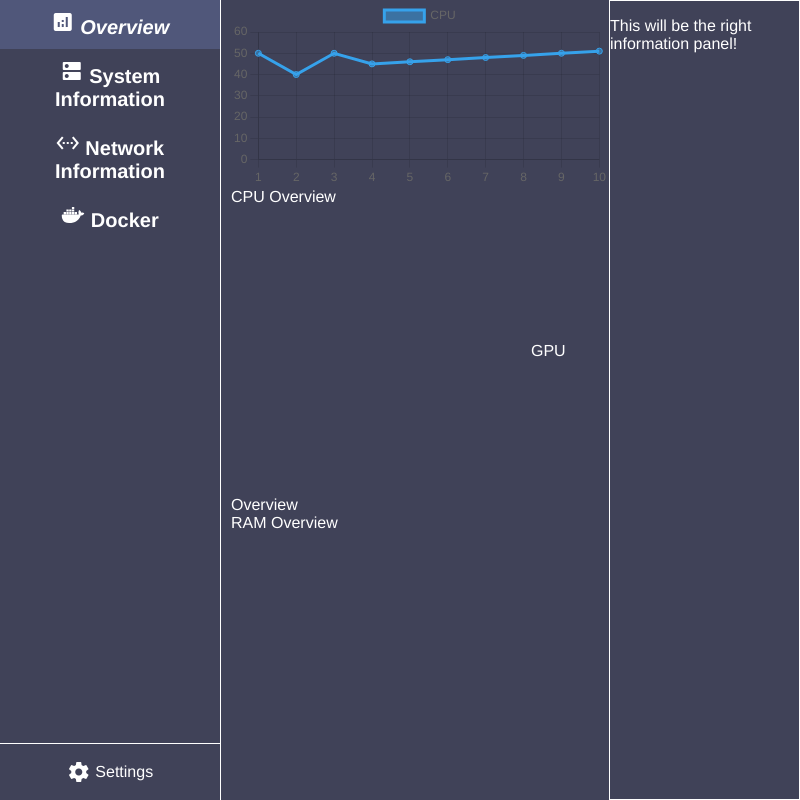
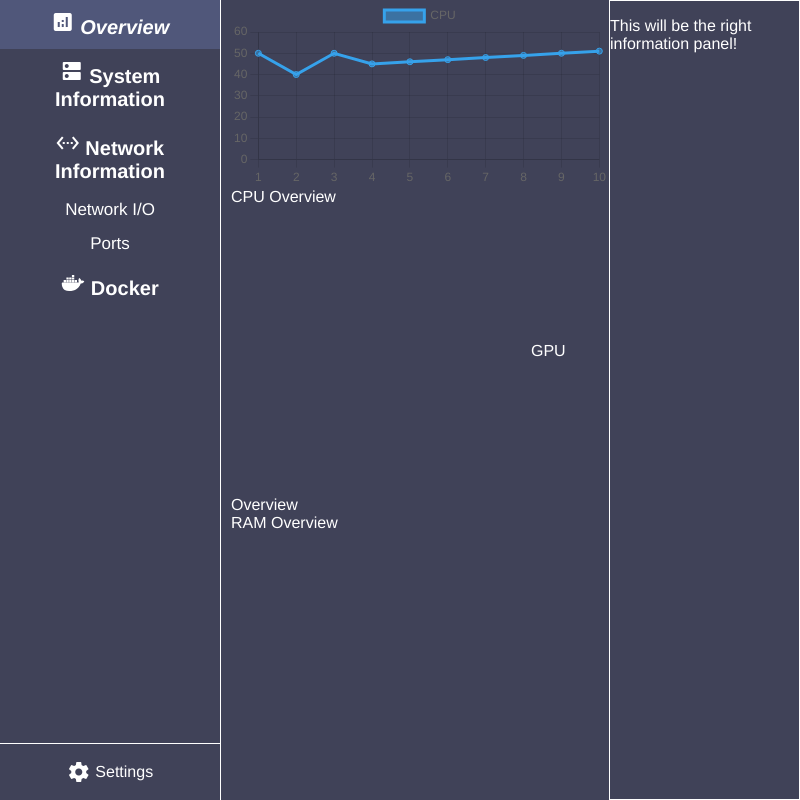
Before and after one commit to alicethefemme/nea-client, an Electron app: page index.html in a window 800 px wide. Drawn offline with nearby package versions, Linux system fonts and the light colour scheme.

Commit message:
Added an idea of what I want to add to the code.

```diff
--- a/index.html
+++ b/index.html
@@ -18,6 +18,12 @@
     </div>
     <div id="sidebar-network-information-button" class="sidebar-button">
         <span class="material-icons">settings_ethernet</span><span> Network Information </span>
+    </div>
+    <div id="sidebar-network-information-network-button" class="sidebar-sub-button">
+        <span> Network I/O </span>
+    </div>
+    <div id="sidebar-network-information-port-button" class="sidebar-sub-button">
+        <span> Ports </span>
     </div>
     <div id="sidebar-docker-button" class="sidebar-button">
         <span style="vertical-align: center"><img src="assets/docker.svg" width="24px" height="24px" alt="Docker icon"></span><span> Docker </span>
--- a/styles/index.css
+++ b/styles/index.css
@@ -81,6 +81,18 @@ body {
     text-align: center;
 }
 
+.sidebar-sub-button {
+    /* Set the way the button will be displayed.*/
+     display: block;
+    padding: 7px;
+    /*Set the font changes*/
+    font-size: 17px;
+    font-weight: normal;
+    /* Align the text inside this button*/
+    vertical-align: center;
+    text-align: center;
+}
+
 /*Set to overview default show, as this is the default startup panel.*/
 #overview {
     display: block;
```
